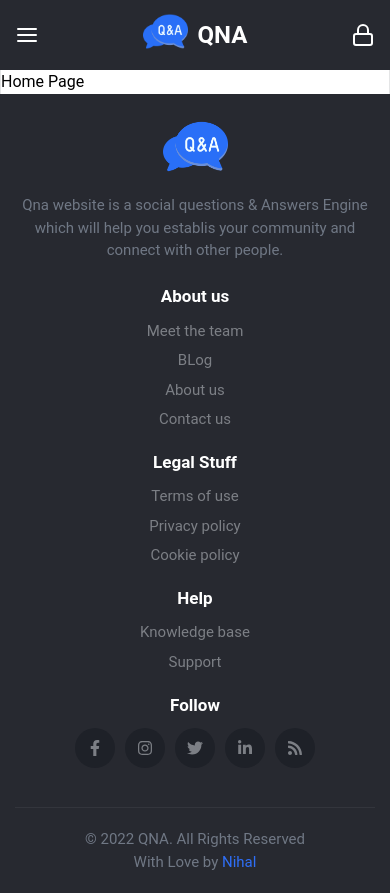
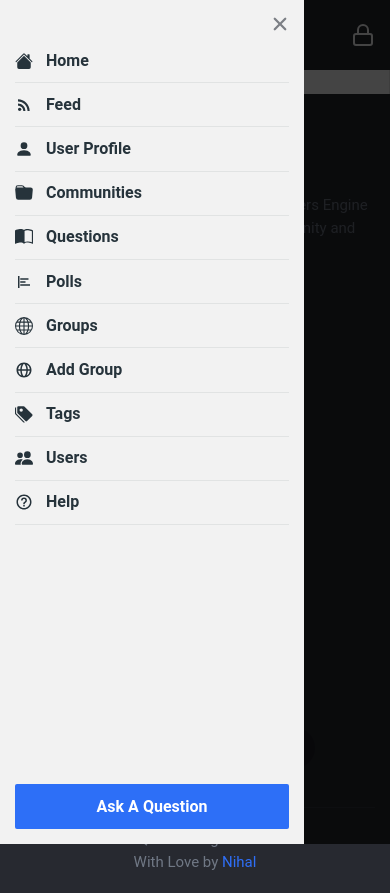
Before and after one commit to nihal-01/qna-website, a Next.js app: page / in a window 390 px wide. Both pictures are taken after a click on the button 27 px from the left and 35 px from the top of the page. Built offline with nearby package versions, Linux system fonts and the light colour scheme.

Commit message:
mobile sidebar added

```diff
--- a/components/AddGroupForm.jsx
+++ b/components/AddGroupForm.jsx
@@ -117,7 +117,6 @@ export default function AddGroupForm() {
                     </i>
                     <button
                         type='button'
-                        id='group-photo'
                         className={styles.fileInputBrowseBtn}
                     >
                         Browse
--- a/components/Header.jsx
+++ b/components/Header.jsx
@@ -6,6 +6,7 @@ import { FiLock, FiMenu, FiChevronDown, FiBell } from 'react-icons/fi';
 
 import { logoImg, avatarImg } from '../public/images';
 import { LoginCard, SignupCard } from './';
+import MobileSidebar from './MobileSidebar';
 
 const styles = {
     wrapper: `w-[100%] h-[70px] lg:h-[100px] bg-primaryColor`,
@@ -45,8 +46,7 @@ export default function Header() {
     const [isDropdownOpen, setIsDropdownOpen] = useState(false);
     const [isLoginOpen, setIsLoginOpen] = useState(false);
     const [isSignupOpen, setIsSignupOpen] = useState(false);
-
-    console.log('object');
+    const [isSidebarOpen, setIsSIdebarOpen] = useState(false);
 
     return (
         <div className={styles.wrapper}>
@@ -58,9 +58,18 @@ export default function Header() {
                 isSignupOpen={isSignupOpen}
                 setIsSignupOpen={setIsSignupOpen}
             />
+            <MobileSidebar
+                isSidebarOpen={isSidebarOpen}
+                setIsSIdebarOpen={setIsSIdebarOpen}
+            />
             <div className={styles.container}>
                 <div className={styles.headerLeft}>
-                    <button className={styles.menuIcon}>
+                    <button
+                        className={styles.menuIcon}
+                        onClick={() => {
+                            setIsSIdebarOpen(true);
+                        }}
+                    >
                         <FiMenu />
                     </button>
                     <Link href='/'>
--- a/components/LeftSidebar.jsx
+++ b/components/LeftSidebar.jsx
@@ -4,7 +4,6 @@ import { navLinks } from '../utils/constants';
 
 const styles = {
     container: `my-[30px] sticky top-[30px]`,
-    navList: ``,
     navListItem: `mb-[1.3em]`,
     navListItemLink: `group flex items-center gap-[13px]`,
     navListIcon: `text-xl text-[#26333b] transition-colors group-hover:text-secondaryColor`,
@@ -19,7 +18,7 @@ export default function LeftSidebar() {
                     return (
                         <li key={index} className={styles.navListItem}>
                             <Link href={url}>
-                                <a href='' className={styles.navListItemLink}>
+                                <a href={url} className={styles.navListItemLink}>
                                     <span className={styles.navListIcon}>
                                         {icon}
                                     </span>
--- /dev/null
+++ b/components/MobileSidebar.jsx
@@ -0,0 +1,80 @@
+import Link from 'next/link';
+import React from 'react';
+import { IoClose } from 'react-icons/io5';
+
+import { navLinks } from '../utils/constants';
+
+const styles = {
+    container: `fixed top-0 left-0 w-[100%] h-[100%] bg-[#000b] z-20`,
+    sidebar: `relative flex flex-col gap-[1.5em] w-[19em] max-w-[90%] h-[100%] bg-[#f2f2f2] p-[15px] transition-all`,
+    closeBtn: `absolute top-[12px] right-[12px] text-grayColor text-2xl transition-all hover:text-secondaryColor`,
+    navList: `grow mt-[1.5em] overflow-y-auto`,
+    navListItem: `border-b border-borderColor`,
+    navListItemLink: `group flex items-center gap-[13px] py-[0.6em]`,
+    navListIcon: `text-lg text-[#26333b] transition-colors group-hover:text-secondaryColor`,
+    navListText: `text-base font-semibold text-[#26333b] transition-colors group-hover:text-secondaryColor`,
+    askBtn: `w-[100%] h-[45px] min-h-[45px] bg-secondaryColor text-white rounded-sm font-semibold transition-all hover:bg-grayColor`,
+};
+
+export default function MobileSidebar({ isSidebarOpen, setIsSIdebarOpen }) {
+    return (
+        <div
+            className={
+                styles.container + ` ${isSidebarOpen ? 'visible' : 'invisible'}`
+            }
+            id='mobile-sidebar'
+            onClick={(e) => {
+                if (e.target == document.querySelector('#mobile-sidebar')) {
+                    setIsSIdebarOpen(false);
+                }
+            }}
+        >
+            <div
+                className={
+                    styles.sidebar +
+                    ` ${
+                        isSidebarOpen
+                            ? 'opacity-100 translate-x-0'
+                            : 'opacity-0 translate-x-[-100%]'
+                    }`
+                }
+            >
+                <button
+                    className={styles.closeBtn}
+                    onClick={() => {
+                        setIsSIdebarOpen(false);
+                    }}
+                >
+                    <IoClose />
+                </button>
+
+                <ul className={styles.navList}>
+                    {navLinks.map(({ icon, name, url }, index) => {
+                        return (
+                            <li key={index} className={styles.navListItem}>
+                                <Link href={url}>
+                                    <a
+                                        href={url}
+                                        className={styles.navListItemLink}
+                                        onClick={() => {
+                                            setIsSIdebarOpen(false);
+                                        }}
+                                    >
+                                        <span className={styles.navListIcon}>
+                                            {icon}
+                                        </span>
+                                        <span className={styles.navListText}>
+                                            {name}
+                                        </span>
+                                    </a>
+                                </Link>
+                            </li>
+                        );
+                    })}
+                </ul>
+
+                <button className={styles.askBtn}>Ask A Question</button>
+            </div>
+        </div>
+    );
+}
--- a/components/SignupForm.jsx
+++ b/components/SignupForm.jsx
@@ -20,32 +20,32 @@ export default function SignupForm() {
 
     return (
         <form onSubmit={handleSubmit} className={styles.form}>
-            <label htmlFor='username' className={styles.label}>
+            <label htmlFor='signup-username' className={styles.label}>
                 Username <span className='text-[#f00]'>*</span>
             </label>
             <div className={styles.inputWrapper}>
                 <i className={styles.inputIcon}>
                     <HiUser />
                 </i>
-                <input type='text' id='username' className={styles.input} />
+                <input type='text' id='signup-username' className={styles.input} />
             </div>
-            <label htmlFor='email' className={styles.label}>
+            <label htmlFor='signup-email' className={styles.label}>
                 Email <span className='text-[#f00]'>*</span>
             </label>
             <div className={styles.inputWrapper}>
                 <i className={styles.inputIcon}>
                     <HiMail />
                 </i>
-                <input type='email' id='email' className={styles.input} />
+                <input type='email' id='signup-email' className={styles.input} />
             </div>
-            <label htmlFor='password' className={styles.label}>
+            <label htmlFor='signup-password' className={styles.label}>
                 Password <span className='text-[#f00]'>*</span>
             </label>
             <div className={styles.inputWrapper}>
                 <i className={styles.inputIcon}>
                     <HiLockOpen />
                 </i>
-                <input type='password' id='password' className={styles.input} />
+                <input type='password' id='signup-password' className={styles.input} />
             </div>
             <label htmlFor='cpassword' className={styles.label}>
                 Confirm Password <span className='text-[#f00]'>*</span>
@@ -64,12 +64,12 @@ export default function SignupForm() {
                 <input
                     type='checkbox'
                     name=''
-                    id='checkbox'
+                    id='signup-checkbox'
                     // checked
                     className={styles.checkbox}
                 />
                 <label
-                    htmlFor='checkbox'
+                    htmlFor='signup-checkbox'
                     className='text-grayColor text-[14px] lg:text-[15px]'
                 >
                     By registering, you agree to the{' '}
--- a/components/index.js
+++ b/components/index.js
@@ -13,6 +13,7 @@ import SignupForm from './SignupForm';
 import SignupCard from './SignupCard';
 import LoginCard from './LoginCard';
 import AddGroupForm from './AddGroupForm';
+import MobileSidebar from './MobileSidebar';
 
 export {
     Footer,
@@ -30,4 +31,5 @@ export {
     LoginCard,
     SignupCard,
     AddGroupForm,
+    MobileSidebar,
 };
```
